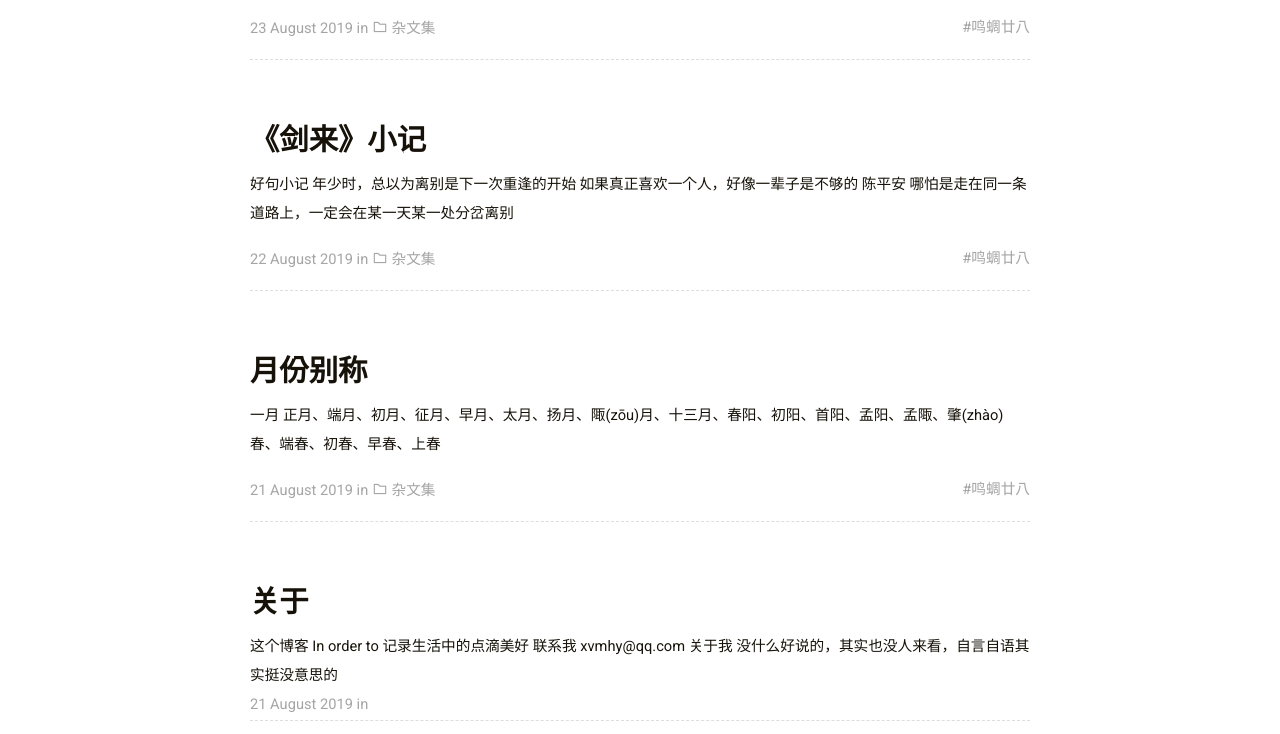
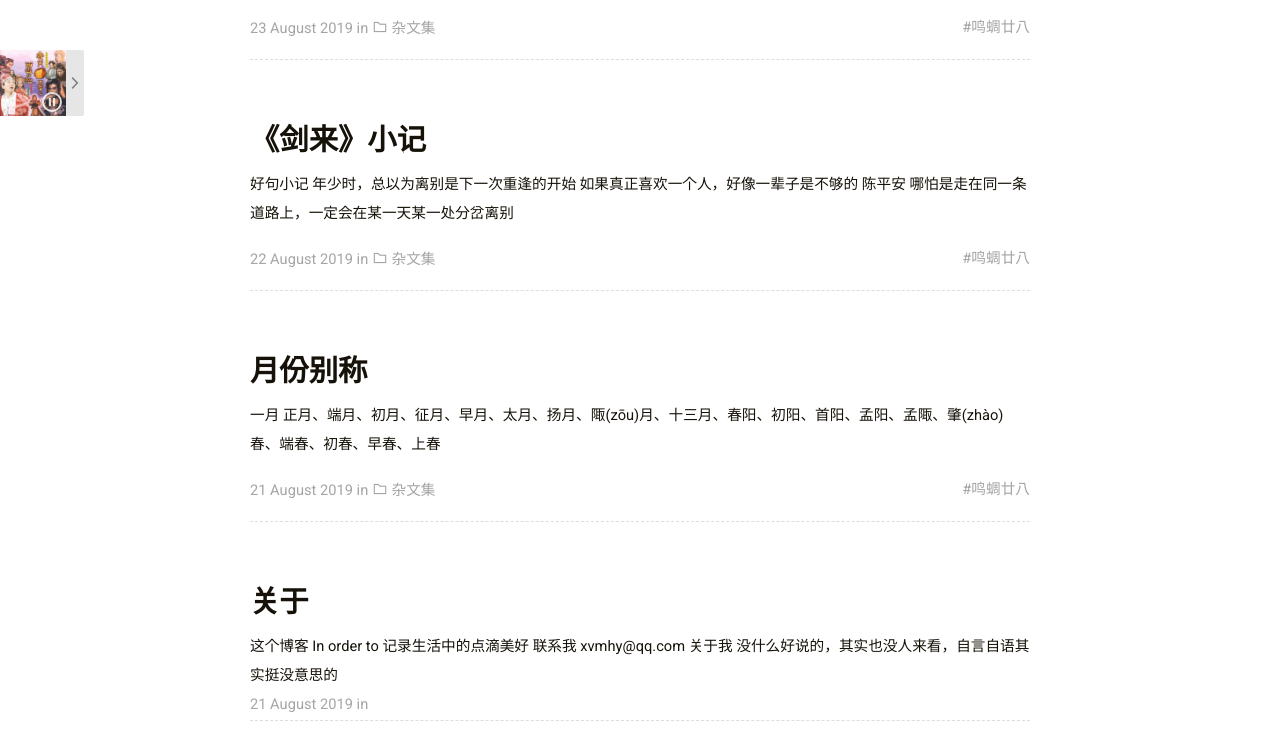
Before and after one commit to lovusoft/lovusoft.github.io, a plain HTML site: page index.html in a window 1280 px wide. Shown: the part 684-1418 px from the top of the page. Drawn offline with Linux system fonts and the light colour scheme.

Commit message:
添加音乐播放器

```diff
--- a/index.html
+++ b/index.html
@@ -60,6 +60,7 @@
 </script>
 
 </head>
+
 
 
 
@@ -353,5 +354,22 @@
 
 
   </div>
+  <link rel="stylesheet" href="css/APlayer.min.css">
+  <div id="player"></div>
+  <script src="js/APlayer.min.js"></script>
 </body>
+<script>
+  const ap = new APlayer({
+    container: document.getElementById('player'),
+    fixed: true,
+    autoplay: true,
+    audio: [{
+      name: '一生所爱',
+      artist: '卢冠廷 、莫文蔚',
+      url: 'music/一生所爱 - 卢冠廷 _ 莫文蔚.flac',
+      cover: 'music/cover.jpg',
+    }]
+  });
+</script>
+
 </html>
```
Also changed, not shown: 2019/剑来小记/index.html (+18 -0 lines), 2019/好看的化妆品/index.html (+18 -0 lines), 2019/月份别称/index.html (+18 -0 lines), 2019/涂山之上/index.html (+18 -0 lines), 404.html (+18 -0 lines), about/index.html (+18 -0 lines), categories/index.html (+18 -0 lines), categories/杂文集/index.html (+18 -0 lines), posts/index.html (+18 -0 lines), tags/index.html (+18 -0 lines), tags/指尖心绪/index.html (+18 -0 lines), tags/鸣蜩廿八/index.html (+18 -0 lines), css/APlayer.min.css (added), js/APlayer.min.js (added), 1 more files, 1 other file. Lines whose indentation alone changed are shown as unchanged.
